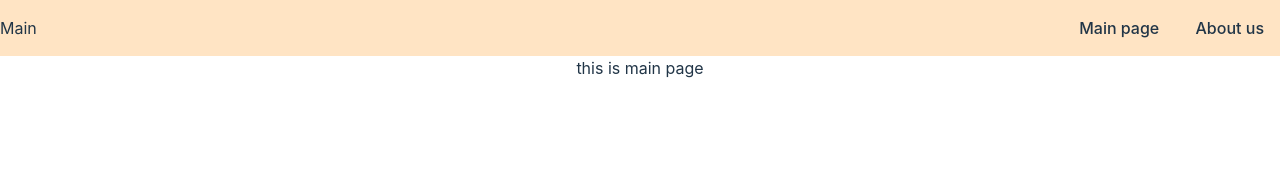
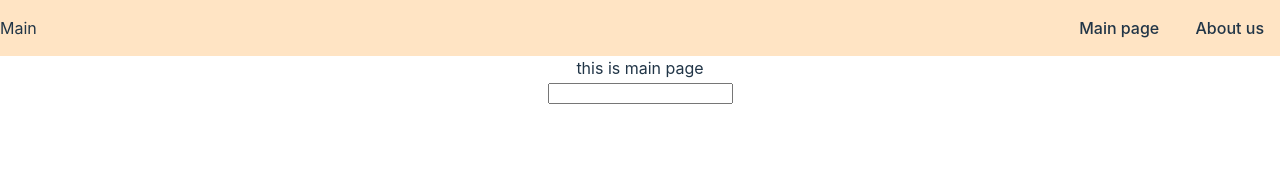
Before and after one commit to Elina-nep/react-course-2023, a React (Vite) app in the folder react-project/: page / in a window 1280 px wide. Shown: the top 170 px of the page. Built offline with nearby package versions, Linux system fonts and the light colour scheme.

Commit message:
feat: search bar

```diff
--- a/react-project/src/components/SearchBar.tsx
+++ b/react-project/src/components/SearchBar.tsx
@@ -0,0 +1,22 @@
+import React from "react";
+
+export class SearchBar extends React.Component {
+  state = { input: localStorage.getItem("input") };
+
+  handleChange = (event: React.ChangeEvent<HTMLInputElement>) => {
+    localStorage.setItem("input", event.target.value);
+    this.setState({ input: event.target.value });
+  };
+
+  render() {
+    return (
+      <div>
+        <input
+          type={"text"}
+          onChange={this.handleChange}
+          value={this.state.input ? this.state.input : ""}
+        ></input>
+      </div>
+    );
+  }
+}
--- a/react-project/src/pages/MainPage.tsx
+++ b/react-project/src/pages/MainPage.tsx
@@ -1,12 +1,14 @@
 import "./Main.css";
 import React from "react";
 import { Header } from "../components/Header";
+import { SearchBar } from "../components/SearchBar";
 
 export function MainPage() {
   return (
     <>
       <Header />
       <div>this is main page</div>
+      <SearchBar />
     </>
   );
 }
```
Also changed, not shown: react-project/src/App.css (deleted, +0 -10 lines), react-project/src/App.tsx (deleted, +0 -18 lines), react-project/src/components/CardComponent.tsx (+7 -1 lines).
